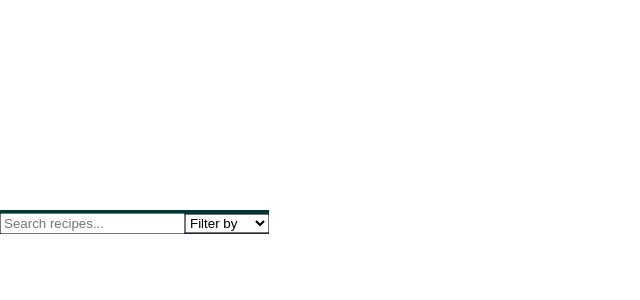
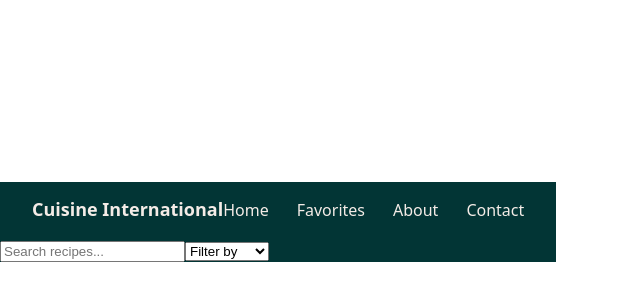
Before and after one commit to Iriswthebees/capstone-project, a React (Vite) app in the folder cuisine-international/: page / in a window 1280 px wide. Shown: the part 178-478 px from the top of the page, without its empty margins (0-640 px from the left). Built offline with nearby package versions, Linux system fonts and the light colour scheme.

Commit message:
Render NavBar globally across allroutes

```diff
--- a/cuisine-international/src/App.jsx
+++ b/cuisine-international/src/App.jsx
@@ -4,9 +4,13 @@ import Recipe from "./pages/Recipe";
 import Favorites from "./pages/Favorites";
 import About from "./pages/About";
 import Contact from "./pages/Contact";
+import NavBar from "./components/NavBar";
 
 function App() {
   return (
+    <>
+      <NavBar />
+
       <Routes>
         <Route path="/" element={<Home />} />
         <Route path="/recipe/:id" element={<Recipe />} />
@@ -14,6 +18,7 @@ function App() {
         <Route path="/about" element={<About />} />
         <Route path="/contact" element={<Contact />} />
       </Routes>
+    </>
   );
 }
 
```
Lines whose indentation alone changed are shown as unchanged.
